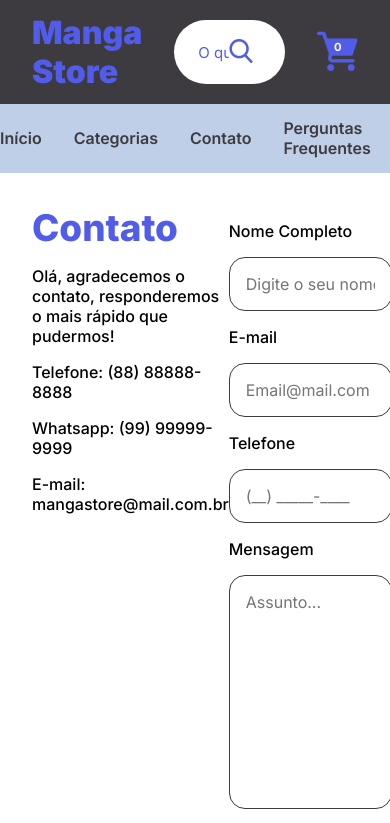
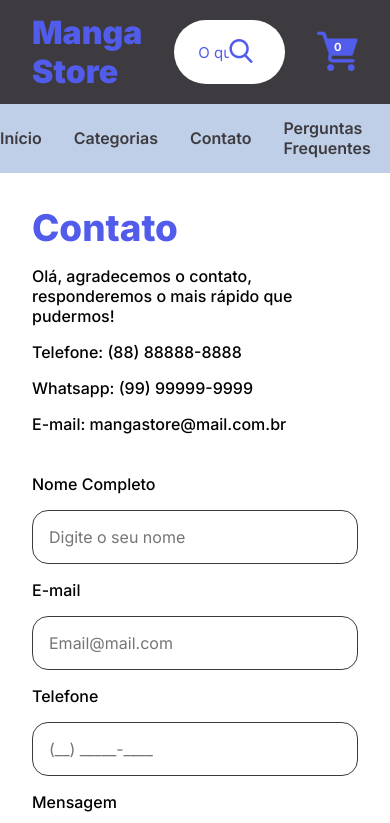
Before and after one commit to ythiago03/manga-store, a React (Vite) app: page /contact in a window 390 px wide. Shown: the top 823 px of the page. Built offline with nearby package versions, Linux system fonts and the light colour scheme.

Commit message:
Adiciona responsividade na página de contato

```diff
--- a/src/routes/Contact/Contact.css
+++ b/src/routes/Contact/Contact.css
@@ -1,7 +1,9 @@
 .contact-container{
   padding: 2rem;
   display: flex;
-  justify-content: space-between;
+  flex-wrap: wrap;
+  gap: 1.5rem;
+  justify-content: space-evenly;
 }
 
 .contact-info{
@@ -15,7 +17,7 @@
 }
 
 .contact-form{
-  width: 50%;
+  min-width: 50%;
 }
 
 .contact-form form{
```
